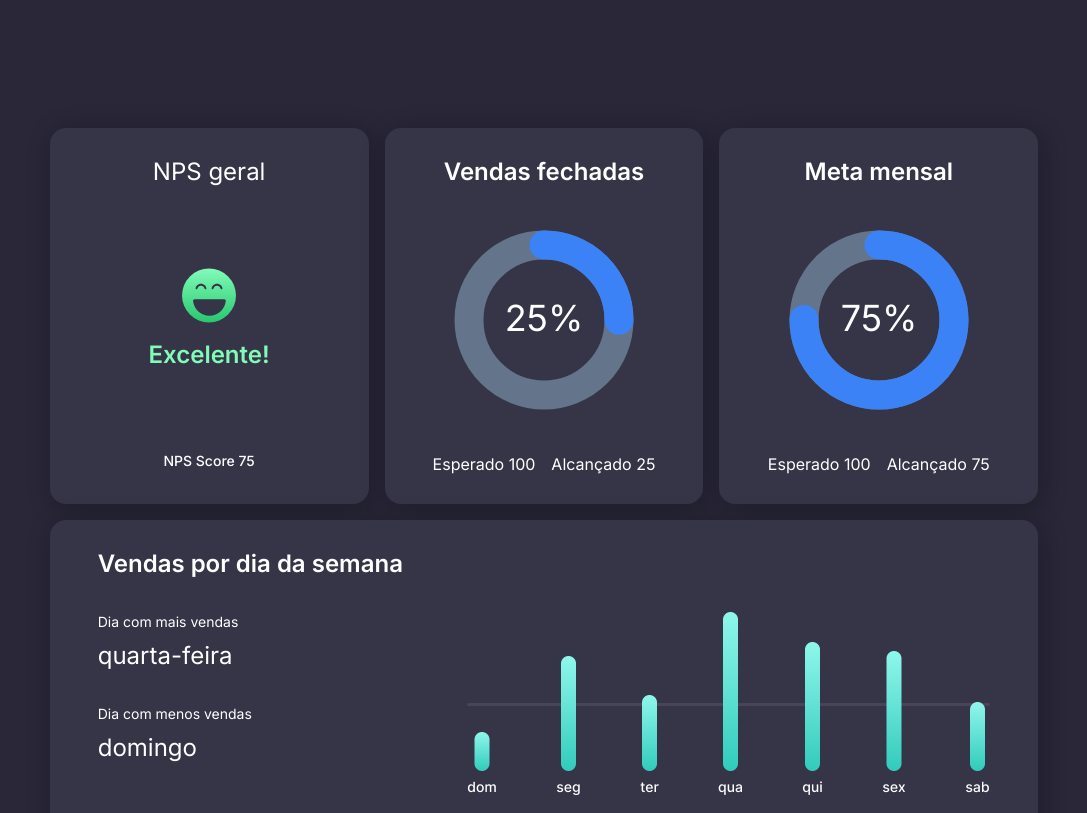
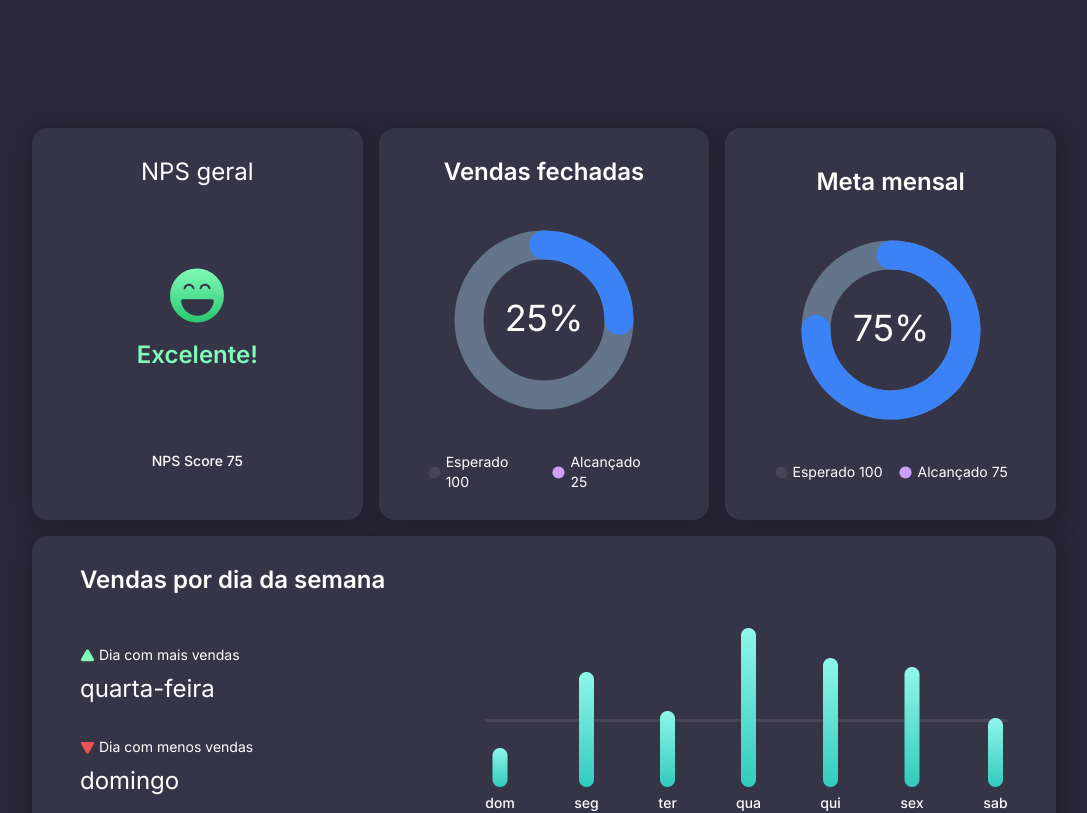
Before and after one commit to wellserrano/dashboard, a Next.js app: page / in a window 1280 px wide. Shown: the top 813 px of the page, without its empty margins (96-1183 px from the left). Built offline with nearby package versions, Linux system fonts and the light colour scheme.

Commit message:
feat: cosmetic icons

```diff
--- a/components/CardQuantity.tsx
+++ b/components/CardQuantity.tsx
@@ -55,8 +55,14 @@ const CardQuantity: React.FC<Props> = ({ title, percentage, size }) => {
             </text>
           </svg>
           <div id="bottom" className='flex gap-4'>
-            <p>Esperado 100</p>
-            <p>Alcançado { percentage }</p>
+            <p className='flex gap-1 text-sm items-center'>
+              <Circle size={15} weight="fill" color='#4A4556' />
+              Esperado 100
+            </p>
+            <p className='flex gap-1 text-sm items-center'>
+              <Circle size={15} weight="fill" color='#CE9FFC' />
+              Alcançado { percentage }
+            </p>
           </div>
         </div>
 
--- a/components/Panel.tsx
+++ b/components/Panel.tsx
@@ -1,18 +1,24 @@
 import React from 'react'
 
 import Image from 'next/image'
+
+import { Triangle } from 'phosphor-react'
 
 const Panel: React.FC = () => {
   return (
     <div className='col-span-3 py-7 px-12 text-white bg-[#363447] rounded-2xl shadow-card'>
       <h3 className='mb-8 text-2xl font-semibold'>Vendas por dia da semana</h3>
-      <div className='flex justify-between'>
-        <div className='flex flex-col'>
-            <p className='mb-2 text-sm'>
+      <div className='flex justify-between items-center'>
+        <div className='flex flex-col justify-start'>
+            <p className='flex items-center gap-1 mb-2 text-sm'>
+              <Triangle size={15} weight="fill" color='#81FBB8'/>
               Dia com mais vendas
             </p>
             <p className='mb-8 text-2xl'>quarta-feira</p>
-            <p className='mb-2 text-sm'>Dia com menos vendas</p>
+            <p className='flex items-center gap-1 mb-2 text-sm'>
+              <Triangle size={15} weight="fill" color='#EA5455' style={{transform: 'rotate(180deg)'}}/>
+              Dia com menos vendas
+            </p>
             <p className='text-2xl'>domingo</p>
         </div>
         <div>
--- a/pages/index.tsx
+++ b/pages/index.tsx
@@ -22,7 +22,7 @@ const Home: React.FC = () => {
         <title>dashboard</title>
       </Head>
 
-      <div className='min-w-screen-lg grid grid-cols-3 grid-rows-2 gap-4'>
+      <div className='grid grid-cols-3 grid-rows-2 gap-4'>
         <CardQuality />
         <CardQuantity title='Vendas fechadas' size={200} percentage={ 25 }/>
         <CardQuantity title='Meta mensal' size={200} percentage={ 75 }/>
```
